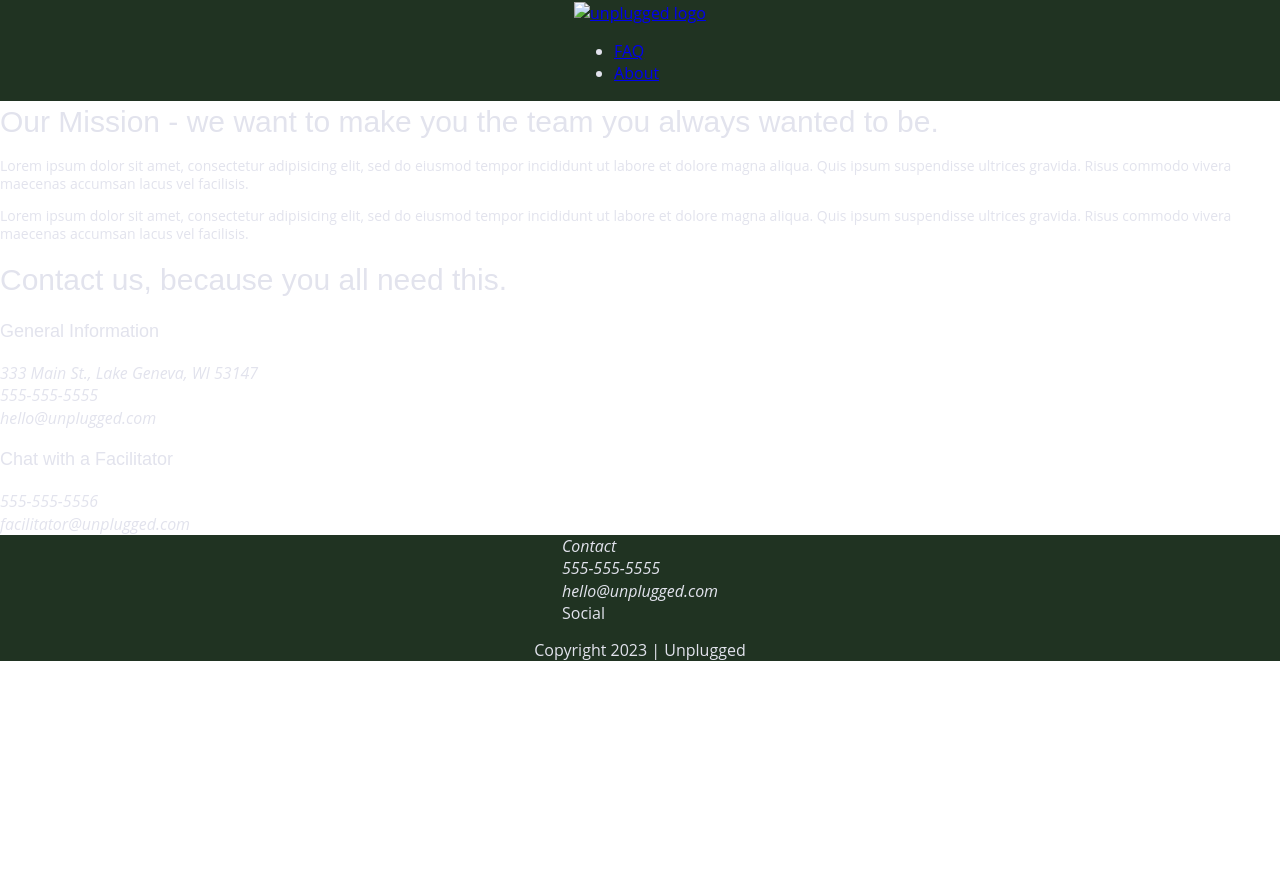
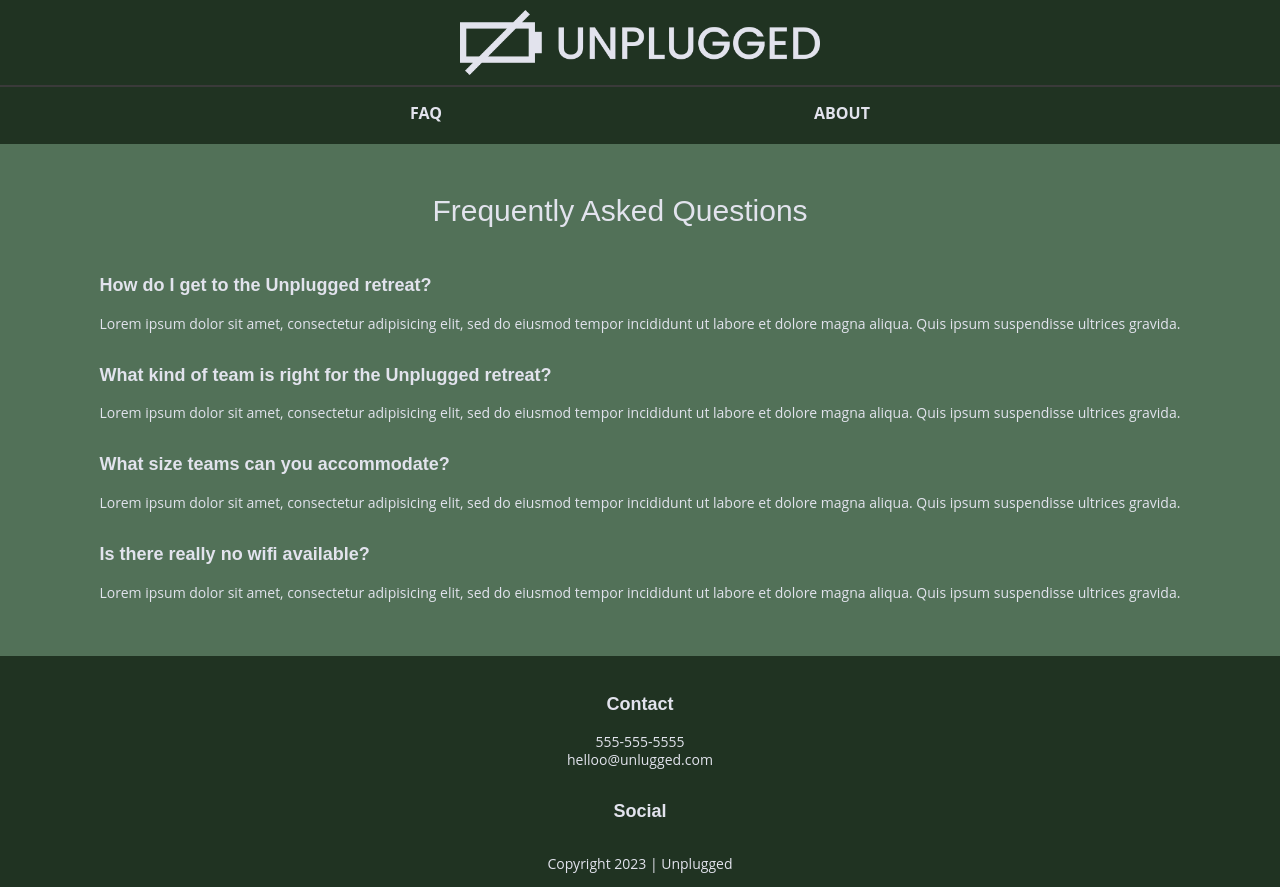
Before and after one commit to Simone-Olivia/retreat-unplugged, a website: page faq/index.html in a window 1280 px wide. Before the commit the page ends 800 px from the top, so only its background shows below. Drawn offline with Linux system fonts and the light colour scheme.

Commit message:
Add html and partial css to faq page

```diff
--- a/about/css/main.css
+++ b/about/css/main.css
@@ -103,13 +103,15 @@ textarea {
     font-weight: 400;
     margin: 0;
     text-align: left;
+    line-height: 1.1;
   }
 
   h3 {
     font-family: "Poppins", sans-serif;
     font-size: 1.125em;
-    font-weight: 400;
+    font-weight: 700;
     text-align: left;
+    line-height: 0.9;
   }
 
   p {
@@ -119,7 +121,7 @@ textarea {
   }
 
   .content-wrapper {
-    margin: 0 20px 0 20px;
+    margin: 50px 20px 40px 20px;
   }
 
   /* ---- Header Styles ---- */
@@ -186,6 +188,9 @@ textarea {
   width: 100%;
 }
 
+.contact-section address {
+  font-style: normal;
+}
 
   /* --- Footer Styles --- */
 
@@ -195,6 +200,7 @@ footer {
   justify-content: center;
   align-items: center;
   flex-flow: column wrap;
+  padding-top: 20px;
 }
 
 footer h3,
--- a/css/main.css
+++ b/css/main.css
@@ -296,6 +296,7 @@ footer {
   justify-content: center;
   align-items: center;
   flex-flow: column wrap;
+  padding-top: 20px;
 }
 
 footer h3,
--- a/faq/css/main.css
+++ b/faq/css/main.css
@@ -87,24 +87,134 @@ textarea {
    Author's custom styles
    ========================================================================== */
 
-   .mission {
+/* ---- Body Styles ---- */
+
+html {
+  font-size: 16px;
+}
+
+body {
+  font-family: "Open Sans", sans-serif;
+  font-size: 1em;
+  color: #e2e3ed;
+}
+
+h2 {
+  font-family: "Poppins", sans-serif;
+  font-size: 1.875em;
+  font-weight: 400;
+  margin: 0;
+  text-align: left;
+  line-height: 1.1;
+}
+
+h3 {
+  font-family: "Poppins", sans-serif;
+  font-size: 1.125em;
+  font-weight: 700;
+  text-align: left;
+  line-height: 1.2;
+}
+
+p {
+  font-size: 0.875em;
+  line-height: 1.285;
+  text-align: left;
+}
+
+.content-wrapper {
+  margin: 50px 20px 40px 20px;
+}
+
+
+/* ---- Header Styles ---- */
+
+header {
+  background-color: #203322;
+  width: 100%;
+  height: auto;
   display: flex;
   justify-content: center;
   align-items: center;
-    flex-flow: row wrap;
+  flex-flow: column wrap;
 }
 
-  .contact-section {
+.image-logo {
+text-align: center;
+}
+
+.image-logo img {
+width: 60%;
+margin: 10px 0;
+}
+
+.main-nav {
+border-top: 2px solid #3a3a3a;
+width: 100%;
+box-sizing: border-box;
+}
+.main-nav ul {
+list-style: none;
+display: flex;
+align-items: center;
+justify-content: space-around;
+flex-wrap: wrap;
+width: 65%;
+margin: auto;
+padding: 15px 0 20px 0;
+}
+
+.main-nav ul li {
+text-transform: uppercase;
+list-style: none;
+display: inline;
+}
+
+.main-nav ul li a {
+text-decoration: none;
+color: #e2e3ed;
+font-weight: 700;
+}
+
+
+
+/* ----- Main Section Styles ------ */
+
+.main-content {
+  background-color: #527158;
   display: flex;
   justify-content: center;
   align-items: center;
-    flex-flow: row wrap;
+  flex-flow: column wrap;
+  padding: 0 20px 40px 20px;
 }
 
-  .contact-content p {
-    margin: 0;
+
+
+.main-content h2 {
+  margin: 50px 40px 30px 0;
 }
 
+.main-content h3 {
+  margin-right: 15px;
+}
+
+/* ---- Footer Styles ---- */
+
+footer {
+  background-color: #203322;
+  display: flex;
+  justify-content: center;
+  align-items: center;
+  flex-flow: column wrap;
+  padding-top: 20px;
+}
+
+footer h3,
+footer p {
+  text-align: center;
+  font-style: normal;
+}
 
 /* ==========================================================================
    Helper classes
--- a/faq/index.html
+++ b/faq/index.html
@@ -1,11 +1,11 @@
 <!doctype html>
-<html class="no-js" lang="">
+<html class="no-js" lang="en">
 
 <head>
   <meta charset="utf-8">
   <title></title>
   <meta name="description" content="">
-  <meta name="viewport" content="width=device-width, initial-scale=1">
+  <meta name="viewport" content="width=device-width, initial-scale=1.0">
 
   <meta property="og:title" content="">
   <meta property="og:type" content="">
@@ -16,8 +16,8 @@
   <link rel="apple-touch-icon" href="../icon.png">
   <!-- Place favicon.ico in the root directory -->
 
-  <link rel="stylesheet" href="../css/normalize.css">
-  <link rel="stylesheet" href="../css/main.css">
+  <link rel="stylesheet" href="css/normalize.css">
+  <link rel="stylesheet" href="css/main.css">
 
   <meta name="theme-color" content="#fafafa">
 </head>
@@ -26,80 +26,71 @@
 
   <!-- Add your site or application content here -->
 
-  <header>
-    <div class="content-wrapper">
-      <a href="#"><img src="" alt="unplugged logo"></a>
-      <div class="header-divider"></div>
-      <nav>
+  <header class="logo">
+    <div class="image-logo">
+        <a href="#">
+            <img src="../img/unpluggedlogo.png" alt="unplugged logo">
+          </a>
+    </div>
+    <nav class="main-nav">
         <ul>
-            <li><a href="faq/index.html" target="_blank">FAQ</a></li>
+            <li><a href="faq./index.html" target="_blank">Faq</a></li>
             <li><a href="about/index.html" target="_blank">About</a></li>
           </ul>
     </nav>
-    </div>
   </header>
 
 
   <main>
 
-    <section class="mission">
-        <div class="content-wrapper">
-          <h2>Our Mission - we want to make you the team you always wanted to be.</h2>
-          <div class="mission-content">
-            <p>Lorem ipsum dolor sit amet, consectetur adipisicing elit, sed do eiusmod tempor incididunt ut labore et dolore magna aliqua. Quis ipsum suspendisse ultrices gravida. Risus commodo vivera maecenas accumsan lacus vel facilisis.</p>
-            <p>Lorem ipsum dolor sit amet, consectetur adipisicing elit, sed do eiusmod tempor incididunt ut labore et dolore magna aliqua. Quis ipsum suspendisse ultrices gravida. Risus commodo vivera maecenas accumsan lacus vel facilisis.</p>
+    <section>
+      <div class="main-content">
+        <div>
+          <h2>Frequently Asked Questions</h2>
         </div>
-        </div>   <!-- .content-wrapper ends -->
-    </section>
-
-    <section class="map">
-      <figure></figure>
-    </section>
-
-    <section class="contact-section">
-      <div class="content-wrapper">
-        <h2>Contact us, because you all need this.</h2>
-        <div class="contact-content">
-          <h3>General Information</h3>
-          <address class="address">333 Main St., Lake Geneva, WI 53147<br>
-          555-555-5555<br>
-          hello@unplugged.com
-          </address>
+        <div>
+          <h3>How do I get to the Unplugged retreat?</h3>
+          <p>Lorem ipsum dolor sit amet, consectetur adipisicing elit, sed do eiusmod tempor incididunt ut labore et dolore magna aliqua. Quis ipsum suspendisse ultrices gravida.</p>
         </div>
-        <div class="facilitator-info">
-          <h3>Chat with a Facilitator</h3>
-          <address>555-555-5556<br>
-          facilitator@unplugged.com</address>
+        <div>
+          <h3>What kind of team is right for the Unplugged retreat?</h3>
+          <p>Lorem ipsum dolor sit amet, consectetur adipisicing elit, sed do eiusmod tempor incididunt ut labore et dolore magna aliqua. Quis ipsum suspendisse ultrices gravida.</p>
+        </div>
+        <div>
+          <h3>What size teams can you accommodate?</h3>
+          <p>Lorem ipsum dolor sit amet, consectetur adipisicing elit, sed do eiusmod tempor incididunt ut labore et dolore magna aliqua. Quis ipsum suspendisse ultrices gravida.</p>
+        </div>
+        <div>
+          <h3>Is there really no wifi available?</h3>
+          <p>Lorem ipsum dolor sit amet, consectetur adipisicing elit, sed do eiusmod tempor incididunt ut labore et dolore magna aliqua. Quis ipsum suspendisse ultrices gravida.</p>
         </div>
       </div>
-
     </section>
 
   </main> <!-- main wrapper -->
 
   <footer>
-    <div class="content-wrapper">
-      <div class="footer-content">
-          <div class="contact">
+    <div>
+      <h3>Contact</h3>
       <address>
-              <span>Contact</span><br>
-              555-555-5555<br>
-              hello@unplugged.com
+        <p>555-555-5555<br>
+        helloo@unlugged.com</p>
       </address>
     </div>
-        <div class="social">Social
-          <div class="social-icons">
-            <p><a href="https://www.facebook.com/yoursite" target="_blank"></a></p>
-            <p><a href="https://www.twitter.com/yoursite" target="_blank"></a></p>
-            <p><a href="https://www.instagram.com/yoursite" target="_blank"></a></p>
-            <!--  add other social media links here -->
+    <div>
+      <h3>Social</h3>
+      <p>
+        <a href="https://www.facebook.com/yoursite" target="_blank"></a>
+      </p>
+      <p>
+        <a href="https://www.twitter.com/yoursite" target="_blank"></a>
+      </p>
+      <p><a href="https://www.instagram.com/yoursite" target="_blank"></a>
+      </p>
     </div>
-        </div>
-      </div>  <!--  .footer-content ends here  -->
-    </div>   <!--   .content-wrapper ends here -->
 
-    <div class="copyright">
-      Copyright 2023 | Unplugged
+    <div>
+      <p>Copyright 2023 | Unplugged</p>
     </div>
   </footer>
 
```
Also changed, not shown: about/index.html (+1 -1 lines). Lines whose indentation alone changed are shown as unchanged.
